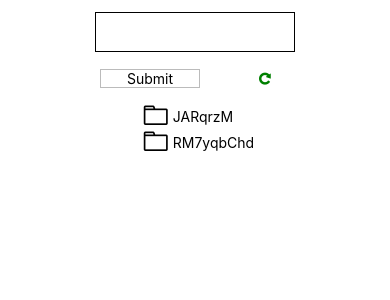
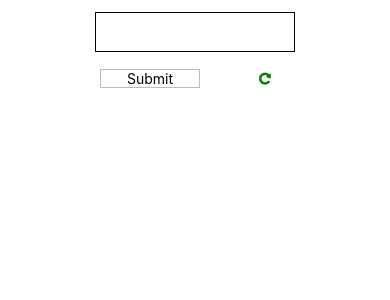
Before and after one commit to Valentinporta/Native-Directory-Tree, a React Native app: screen / in a window 390 px wide. Shown: the top 300 px of the page. Built offline with nearby package versions, Linux system fonts and the light colour scheme.

Commit message:
added axios, fetch data, button functions

```diff
--- a/App.js
+++ b/App.js
@@ -1,95 +1,28 @@
-import React from 'react';
+import React, { useState } from 'react';
 import { SafeAreaView, StyleSheet, Text, TextInput, View } from 'react-native';
 import CustomButton from './components/customButton/CustomButton';
 import RecursiveTree from './components/recursiveTree/RecursiveTree';
 import Tree from './components/tree/Tree';
-
-const data = [
-  {
-    "type": "directory",
-    "name": "JARqrzM",
-    "files": [
-      {
-        "type": "directory",
-        "name": "3BmXB",
-        "files": [
-          {
-            "type": "directory",
-            "name": "WZdo3TG6A",
-            "files": [
-
-            ]
-          },
-          {
-            "type": "file",
-            "name": "QcNX0tqh.eCW"
-          },
-          {
-            "type": "file",
-            "name": "W3zFbYBrIV.QMA"
-          }
-        ]
-      },
-      {
-        "type": "directory",
-        "name": "W0ViZx5cJr",
-        "files": [
-          {
-            "type": "directory",
-            "name": "LrN1Fbxpfh",
-            "files": [
-
-            ]
-          },
-          {
-            "type": "directory",
-            "name": "gKao1",
-            "files": [
-
-            ]
-          },
-          {
-            "type": "file",
-            "name": "SslGTIi.JO3"
-          }
-        ]
-      },
-      {
-        "type": "file",
-        "name": "URTpta.p8T"
-      }
-    ]
-  },
-  {
-    "type": "directory",
-    "name": "RM7yqbChd",
-    "files": [
-      {
-        "type": "file",
-        "name": "UfDuec.h8I"
-      },
-      {
-        "type": "file",
-        "name": "phn5dTNjx.vwJ"
-      },
-      {
-        "type": "file",
-        "name": "ZzgYzTi2.7hc"
-      }
-    ]
-  }
-]
+import axios from 'axios';
 
 export default function App() {
+  const [apiData, setApiData] = useState([])
+  const [input, setInput] = useState('')
+
+  const handleRequest = async () => {
+      const request = await axios.get(input)
+      setApiData(request.data)
+  }
+
   return (
     <SafeAreaView style={styles.container}>
-      <TextInput style={styles.input} />
+      <TextInput style={styles.input} value={input} onChangeText={(input) => setInput(input)} />
       <View style={styles.buttons}>
-        <CustomButton type='submit' />
-        <CustomButton type='refresh' />
+        <CustomButton onPress={() => handleRequest()} type='submit' />
+        <CustomButton onPress={() => {setInput(''); setApiData([])}} type='refresh' />
       </View>
       <Tree>
-        <RecursiveTree data={data} />
+        <RecursiveTree data={apiData} />
       </Tree>
     </SafeAreaView>
   );
--- a/components/customButton/CustomButton.js
+++ b/components/customButton/CustomButton.js
@@ -2,15 +2,15 @@ import React from 'react';
 import { StyleSheet, Text, TouchableOpacity } from 'react-native';
 import { Foundation } from '@expo/vector-icons';
 
-const CustomButton = ({ type }) => {
+const CustomButton = ({ type, onPress }) => {
 
     return type === 'submit'
         ?
-        <TouchableOpacity>
+        <TouchableOpacity onPress={onPress}>
             <Text style={styles.submit}>Submit</Text>
         </TouchableOpacity>
         :
-        <TouchableOpacity>
+        <TouchableOpacity onPress={onPress}>
             <Foundation style={styles.refresh} name="refresh" size={17} color="green" />
         </TouchableOpacity>
 };
--- a/package.json
+++ b/package.json
@@ -8,6 +8,7 @@
     "eject": "expo eject"
   },
   "dependencies": {
+    "axios": "^0.21.4",
     "expo": "~42.0.1",
     "expo-status-bar": "~1.0.4",
     "react": "16.13.1",
```
Also changed, not shown: 2 other files (tests, documents, lock files or other folders).
